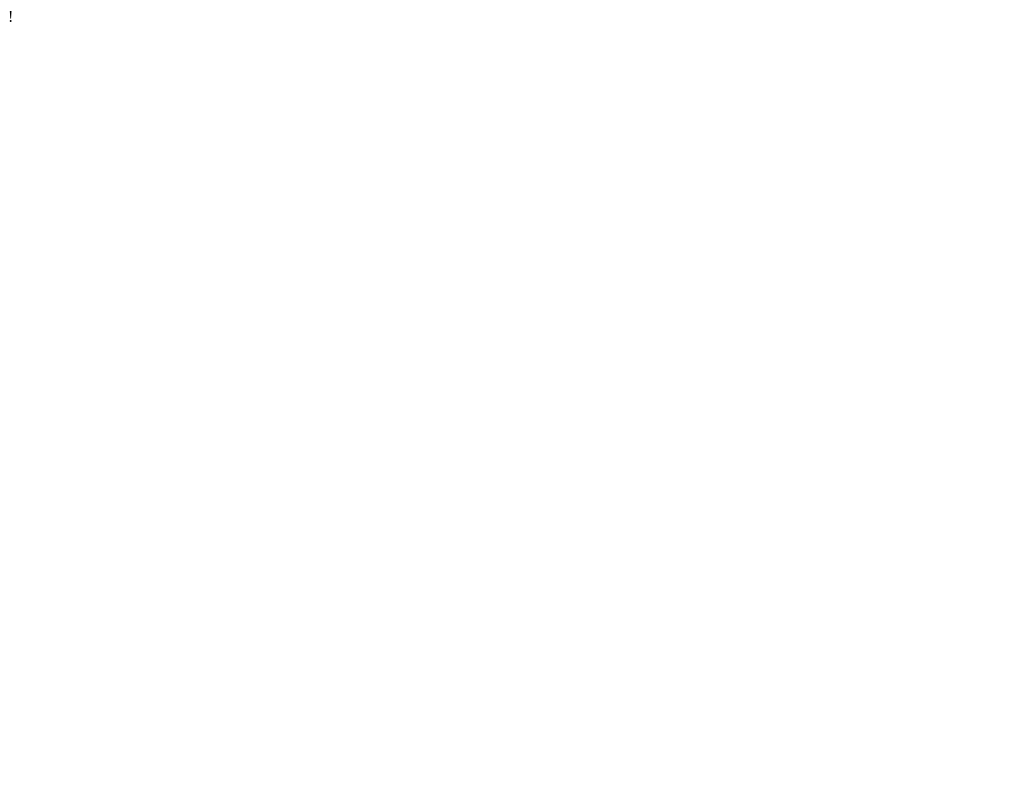
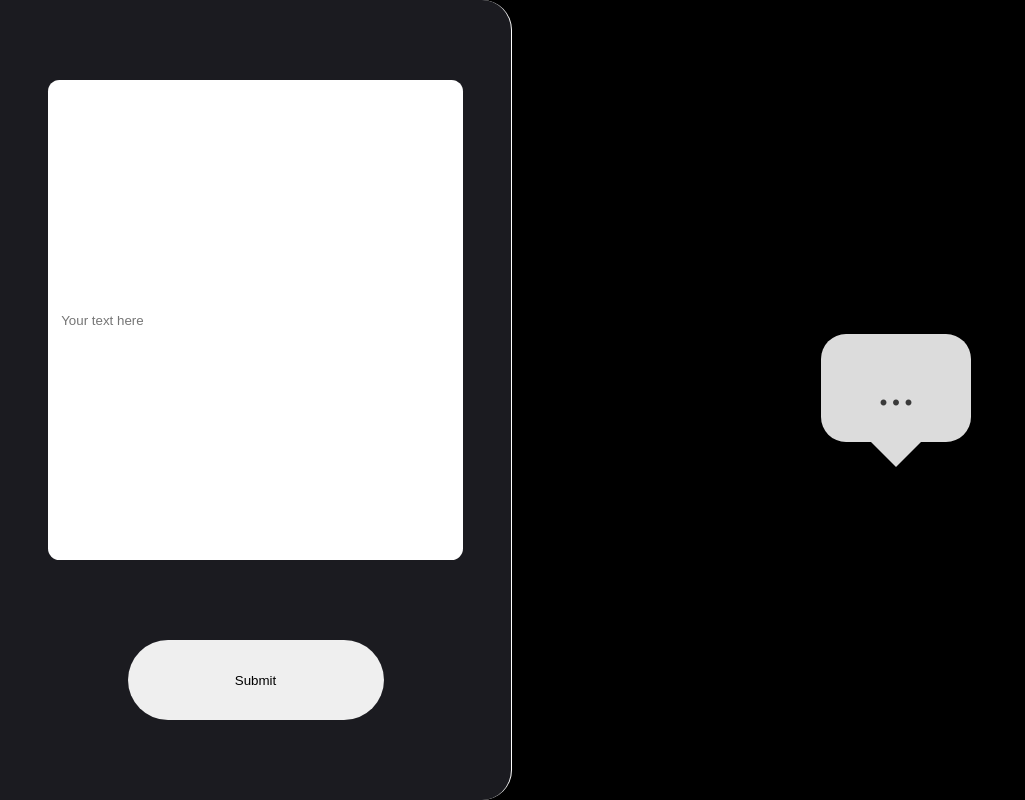
Before and after one commit to rapinadescolado/robloxbubble, a plain HTML site: page index.html in a window 1280 px wide. Shown: the whole page, without its empty margins (0-1025 px from the left). Drawn offline with nearby package versions, Linux system fonts and the light colour scheme; a web font is replaced by a local one.

Commit message:
Codigo base e layout improvisado

```diff
--- a/index.html
+++ b/index.html
@@ -1 +1,26 @@
-!
+<!DOCTYPE html>
+<html lang="pt-br">
+<head>
+    <meta charset="UTF-8">
+    <meta name="viewport" content="width=device-width, initial-scale=1.0">
+    <title>Roblox Bubble</title>
+    <link href="https://db.onlinewebfonts.com/c/83002244aefead70ef87bc2ff59781a9?family=GothamSSm-Medium" rel="stylesheet">
+    <link rel="stylesheet" href="style.css">
+    <script src="https://cdn.jsdelivr.net/npm/html2canvas@1.4.1/dist/html2canvas.min.js"></script>
+    <script src="main.js" defer></script>
+</head>
+<body>
+    <div id="settings">
+        <input id="text" type="text" placeholder="Your text here">
+        <button id="submit">Submit</button>
+    </div>
+
+    <div id="image">
+        <div id="bubble">
+            <div class="background">
+                <p id="bubbletext">...</p>
+            </div>
+        </div>
+    </div>
+</body>
+</html>
--- /dev/null
+++ b/main.js
@@ -0,0 +1,57 @@
+const textValue = document.getElementById("text");
+const submitButton = document.getElementById("submit");
+const bubbleImage = document.getElementById("bubble");
+const bubbleText = document.getElementById("bubbletext");
+
+const wordSlice = 18;
+
+function updateBubble() {
+    let text = textValue.value;
+    let words = text.split(" ");
+
+    function splitString(array,index,split) {
+        let string = array[index];
+        let slicedWord = `${string.slice(0, split)}-`;
+        let slicedLeftover = string.slice(split);
+        let newValues = [slicedWord, slicedLeftover]
+
+        if (slicedLeftover.length > split) {
+            newValues = splitString(newValues,newValues.indexOf(slicedLeftover),split)
+        }
+
+        array = array.toSpliced(index,1,newValues.join(" "));
+        return array;
+    }
+    for (let i = 0; i < words.length; i++) {
+        let word = words[i];
+
+        if (word.length > wordSlice) {
+            words = splitString(words,i,wordSlice);
+        }
+    }
+
+    text = words.join(" ");
+
+    if (text.length >= 200) {
+        text = `${text.slice(0,200)}...`;
+    }
+
+    let dabaesaba = new Audio("dabaesaba.mp3");
+    dabaesaba.play();
+    bubbleText.innerText = text;
+
+}
+
+textValue.addEventListener("change",updateBubble);
+
+submitButton.addEventListener("click", async () => {
+    const canvas = await html2canvas(bubbleImage, {
+        backgroundColor: null,
+        scale: 2
+    });
+
+    const link = document.createElement("a");
+    link.download = "imagem.png";
+    link.href = canvas.toDataURL("image/png");
+    link.click();
+});
--- /dev/null
+++ b/style.css
@@ -0,0 +1,90 @@
+@font-face {
+    font-family: "GothamSSm-Medium";
+    src: url("https://db.onlinewebfonts.com/t/83002244aefead70ef87bc2ff59781a9.eot");
+    src: url("https://db.onlinewebfonts.com/t/83002244aefead70ef87bc2ff59781a9.eot?#iefix")format("embedded-opentype"),
+    url("https://db.onlinewebfonts.com/t/83002244aefead70ef87bc2ff59781a9.woff2")format("woff2"),
+    url("https://db.onlinewebfonts.com/t/83002244aefead70ef87bc2ff59781a9.woff")format("woff"),
+    url("https://db.onlinewebfonts.com/t/83002244aefead70ef87bc2ff59781a9.ttf")format("truetype"),
+    url("https://db.onlinewebfonts.com/t/83002244aefead70ef87bc2ff59781a9.svg#GothamSSm-Medium")format("svg");
+}
+
+* {
+    box-sizing: border-box;
+    padding: 0;
+    margin: 0;
+}
+
+body {
+    background-color: black;
+    overflow: hidden;
+}
+
+#settings {
+    position: fixed;
+    top: 0;
+    left: 0;
+    display: flex;
+    flex-direction: column;
+    justify-content: space-between;
+    align-items: center;
+    width: 40vw;
+    height: 100vh;
+    padding: 10vh calc(10px + 3vw);
+    border-right: white 1px solid;
+    border-radius: 0 30px 30px 0;
+    background-color: #1b1b20;
+}
+#text {
+    width: 100%;
+    height: 60vh;
+    padding: 1vw;
+    border: none;
+    border-radius: calc(0.5vw + 5px);
+    outline: none;
+}
+#submit {
+    width: 20vw;
+    height: 10vh;
+    border: none;
+    border-radius: 50px;
+}
+#image {
+    position: fixed;
+    right: 0;
+    top: 0;
+    display: flex;
+    justify-content: center;
+    align-items: center;
+    width: 60vw;
+    height: 100vh;
+}
+#bubble {
+    position: relative;
+    display: flex;
+    flex-direction: column;
+    justify-content: center;
+    align-items: center;
+}
+#bubble p {
+    font-family: "GothamSSm-Medium";
+    max-width: 100%;
+}
+#bubble .background {
+    min-width: 150px;
+    min-height: 100px;
+    max-width: 600px;
+    padding: 25px 50px;
+    border-radius: 25px;
+    background-color: #dcdcdc;
+    text-align: center;
+    font-size: 50px;
+    color: #3a3a3a;
+}
+#bubble::after {
+    content: "";
+    bottom: -25px;
+    display: block;
+    border-left: 25px solid transparent;
+    border-right: 25px solid transparent;
+    border-top: 25px solid #dcdcdc;
+}
```
Also changed, not shown: 1 other file.
